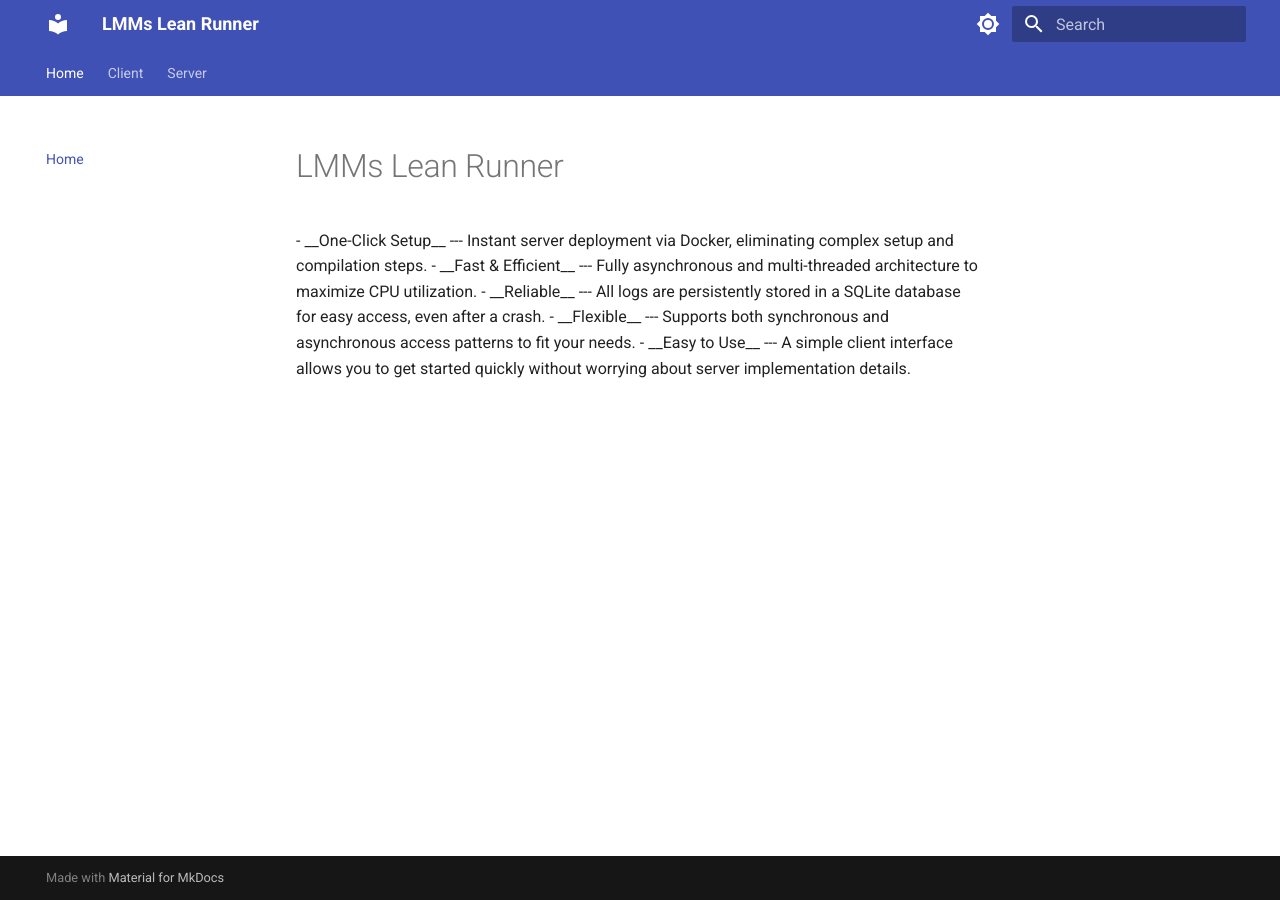
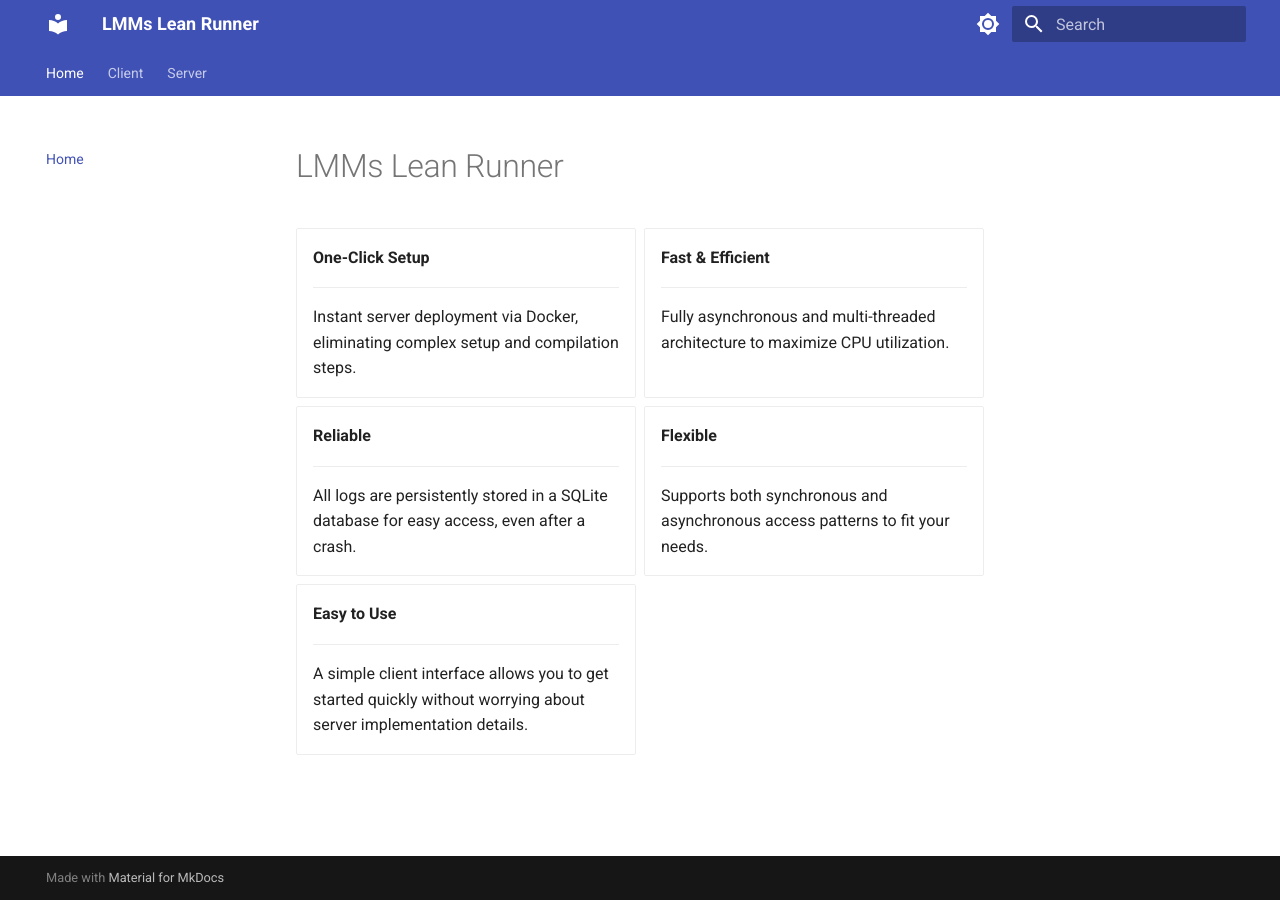
Before and after one commit to EvolvingLMMs-Lab/lean-runner, an MkDocs documentation site: the page built from docs/index.md, in a window 1280 px wide. Built offline with MkDocs 1.6.1 and Material for MkDocs 9.7.7, drawn with Linux system fonts in a browser that asks for light colours; part of the change alters nothing that is shown.

```diff
--- a/mkdocs.yml
+++ b/mkdocs.yml
@@ -60,6 +60,7 @@ markdown_extensions:
   - def_list
   - pymdownx.tasklist:
       custom_checkbox: true
+  - md_in_html
 extra_javascript:
   - javascripts/mathjax.js
   - https://unpkg.com/mathjax@3/es5/tex-mml-chtml.js
```
